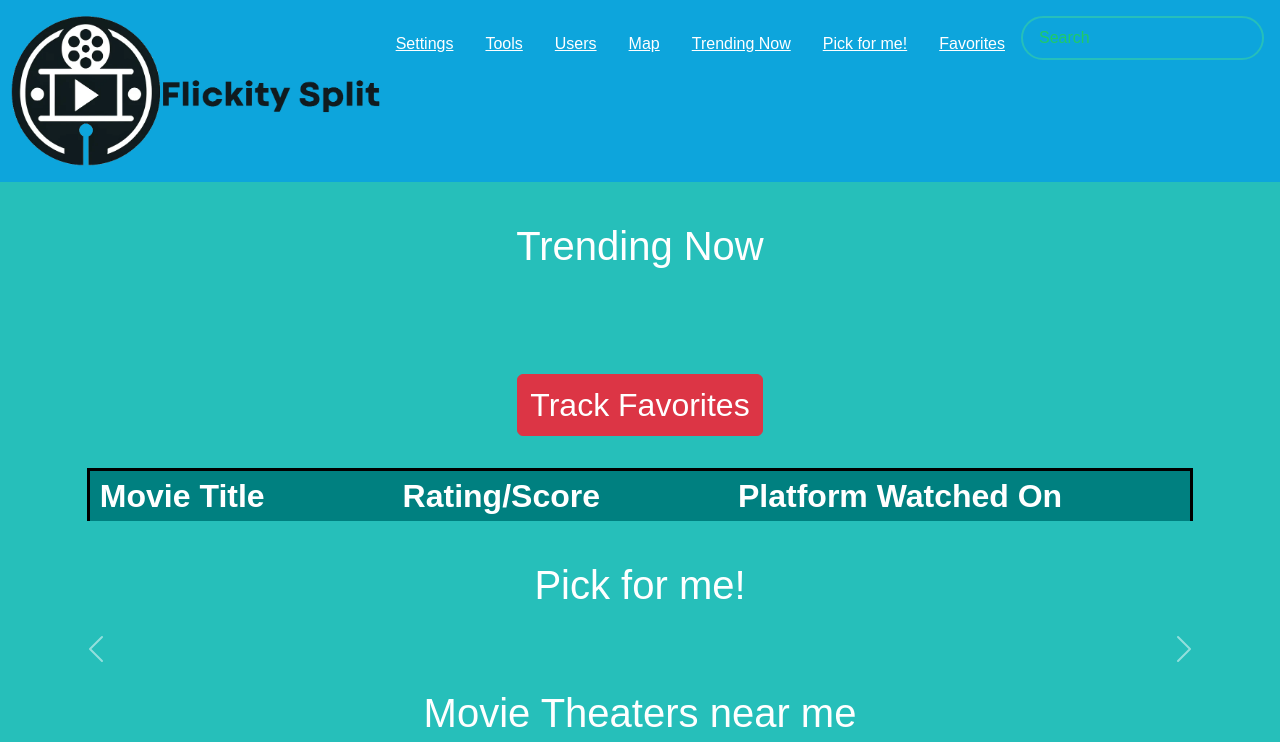
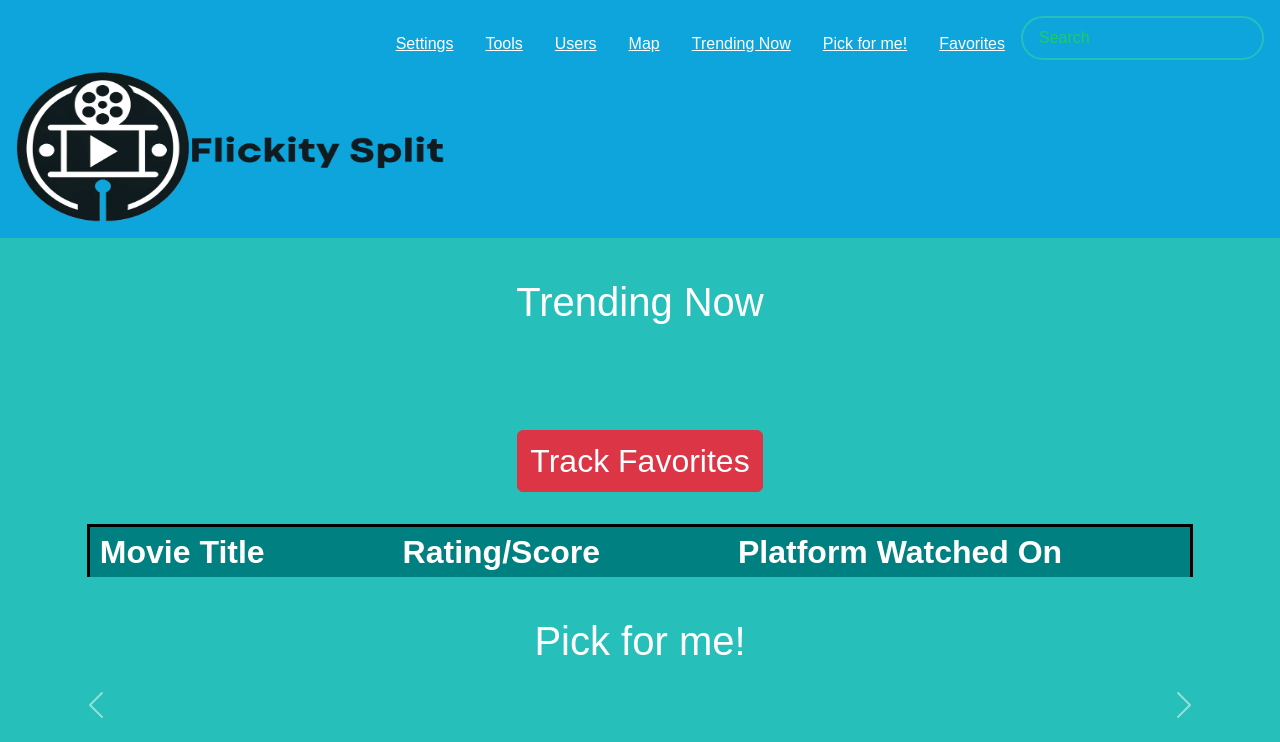
Before and after one commit to fsfbootcampproject1group6/fsf-project1-group6, a plain HTML site: page index.html in a window 1280 px wide. Shown: the top 742 px of the page. Drawn offline with nearby package versions, Linux system fonts and the light colour scheme; no server answers.

Commit message:
updated media query to fix logo

```diff
--- a/style.css
+++ b/style.css
@@ -4,7 +4,7 @@
 #logo{
     height: 150px;
     margin-right: 36em;
-    margin-top: -56px;
+    margin-top: 0;
 }
 body {
     background-color: #26bfba;
@@ -157,3 +157,10 @@ h1 {
     margin-bottom: 1em;
     color: white;
 }
+
+@media screen and (max-width: 2000px) {
+    #logo {
+        float: none;
+        width: 50%;
+    }
+};
```
